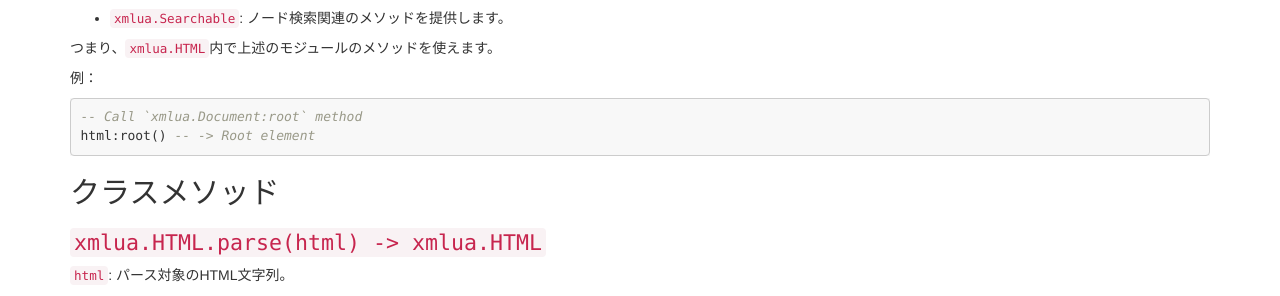
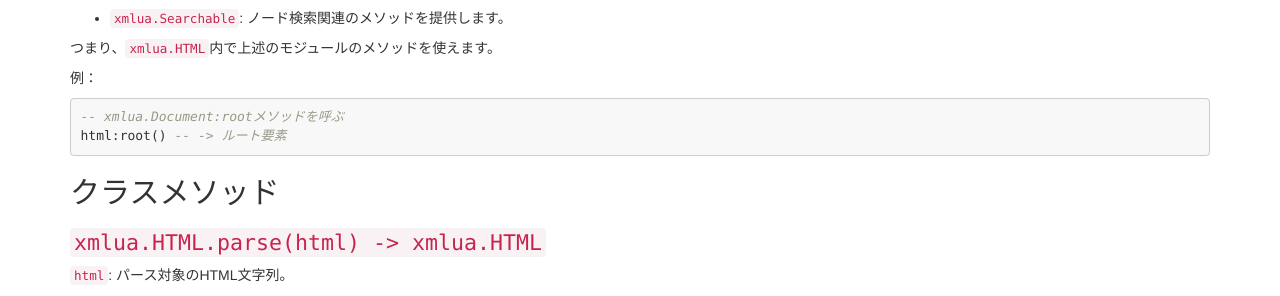
Before and after one commit to clear-code/xmlua, a Jekyll site: the page built from docs/ja/reference/html.md, in a window 1280 px wide. Shown: the part 277-573 px from the top of the page. Built offline with Jekyll 4.4.1, drawn with Linux system fonts in a browser that asks for light colours.

Commit message:
Translate

````diff
--- a/docs/ja/reference/html.md
+++ b/docs/ja/reference/html.md
@@ -19,8 +19,8 @@ title: xmlua.HTML
 例：
 
 ```lua
--- Call `xmlua.Document:root` method
-html:root() -- -> Root element
+-- xmlua.Document:rootメソッドを呼ぶ
+html:root() -- -> ルート要素
 ```
 
 ## クラスメソッド
````
Also changed, not shown: docs/reference/html.md (+1 -1 lines), 1 other file.
